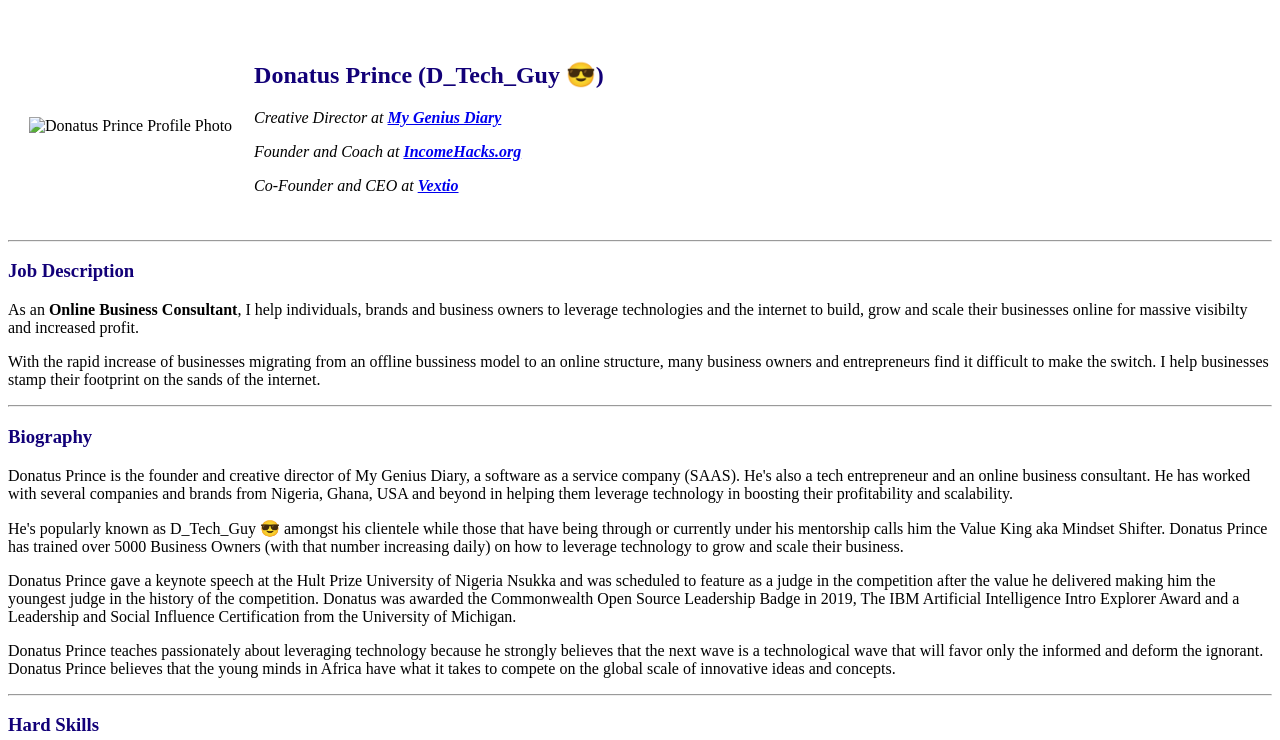
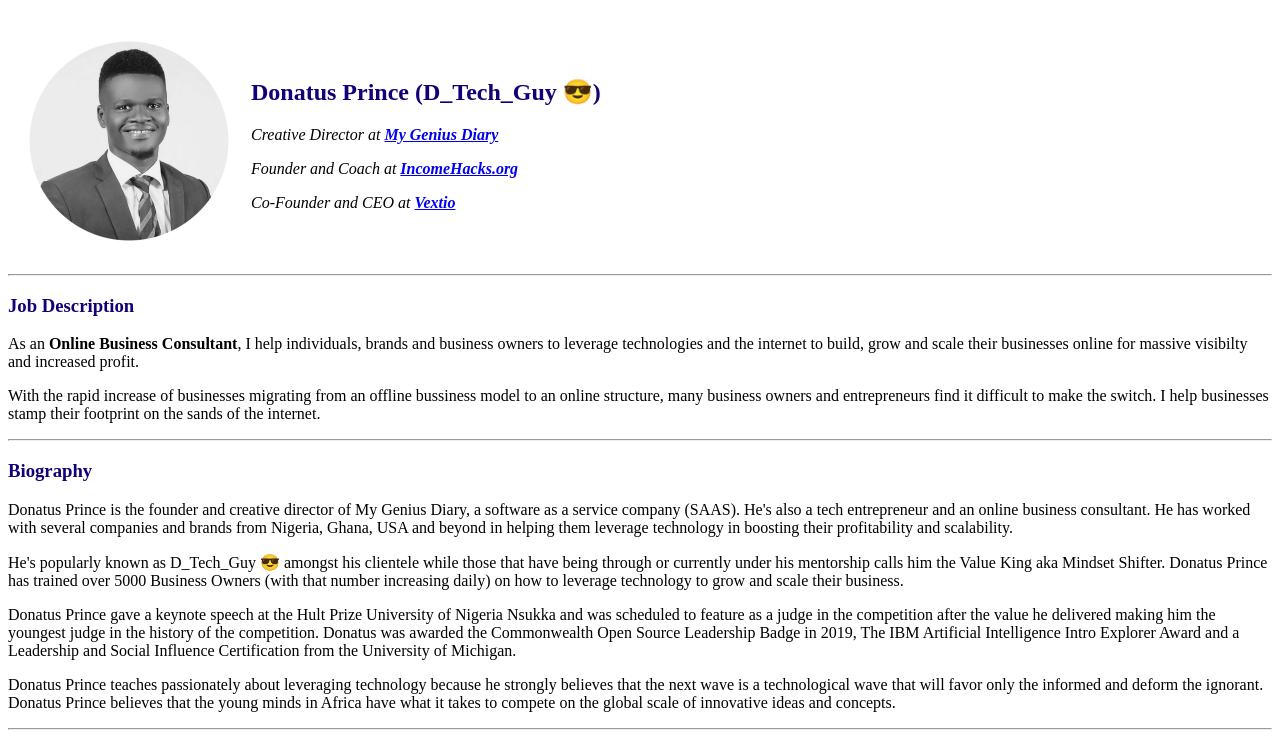
Before and after one commit to amdonatusprince/CV, a plain HTML site: page index.html in a window 1280 px wide. Shown: the part 60-800 px from the top of the page. Drawn offline with Linux system fonts and the light colour scheme; the site is published under a folder, as on GitHub Pages, so addresses that start at the root find nothing.

Commit message:
Update index.html

```diff
--- a/index.html
+++ b/index.html
@@ -17,7 +17,7 @@
 
   <table cellspacing="20">
     <tr>
-      <td><img width="200" src="/images/donatus prince profile photo.png" alt="Donatus Prince Profile Photo"></td>
+      <td><img width="200" src="images/donatus prince profile photo.png" alt="Donatus Prince Profile Photo"></td>
       <td>
         <h2><strong>Donatus Prince</strong> (D_Tech_Guy 😎)</h2>
         <p><em>Creative Director at <strong><a href="https://www.mygeiusdiary.com">My Genius Diary</a></strong></em></p>
```
